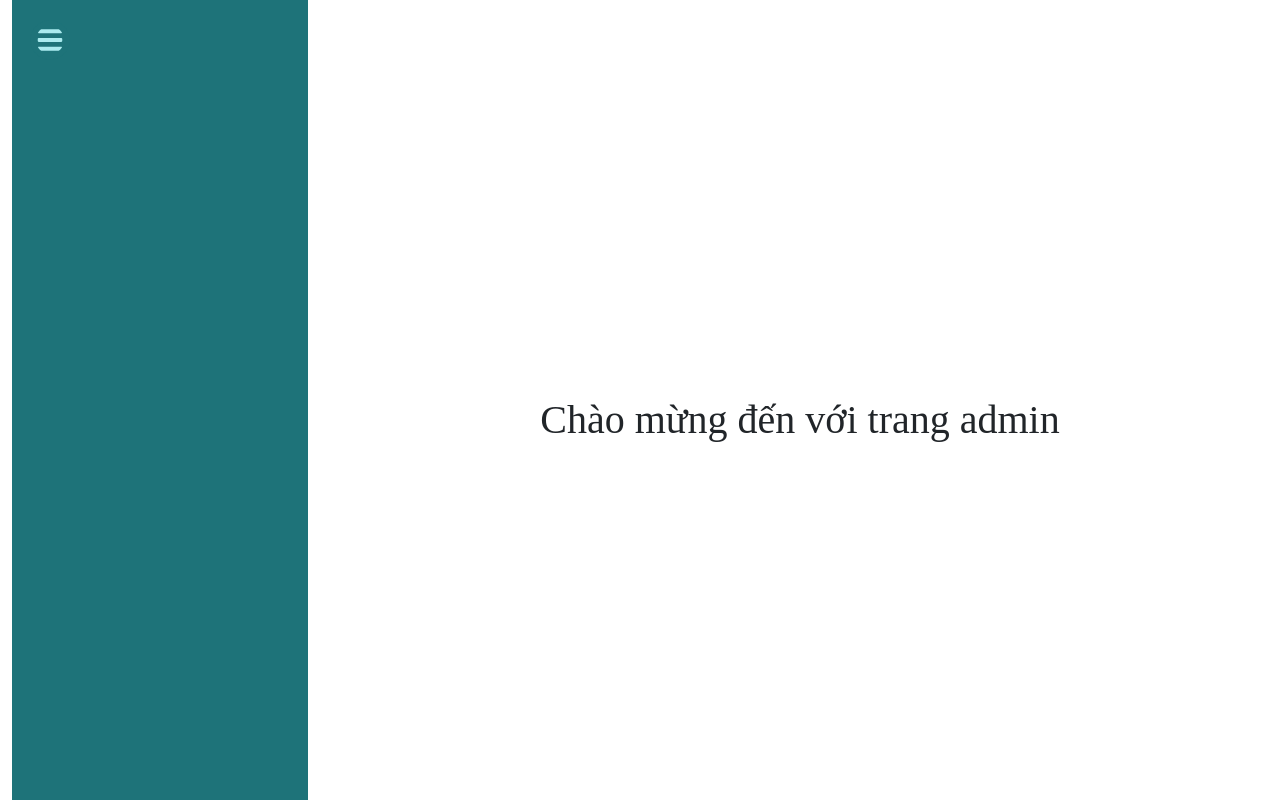
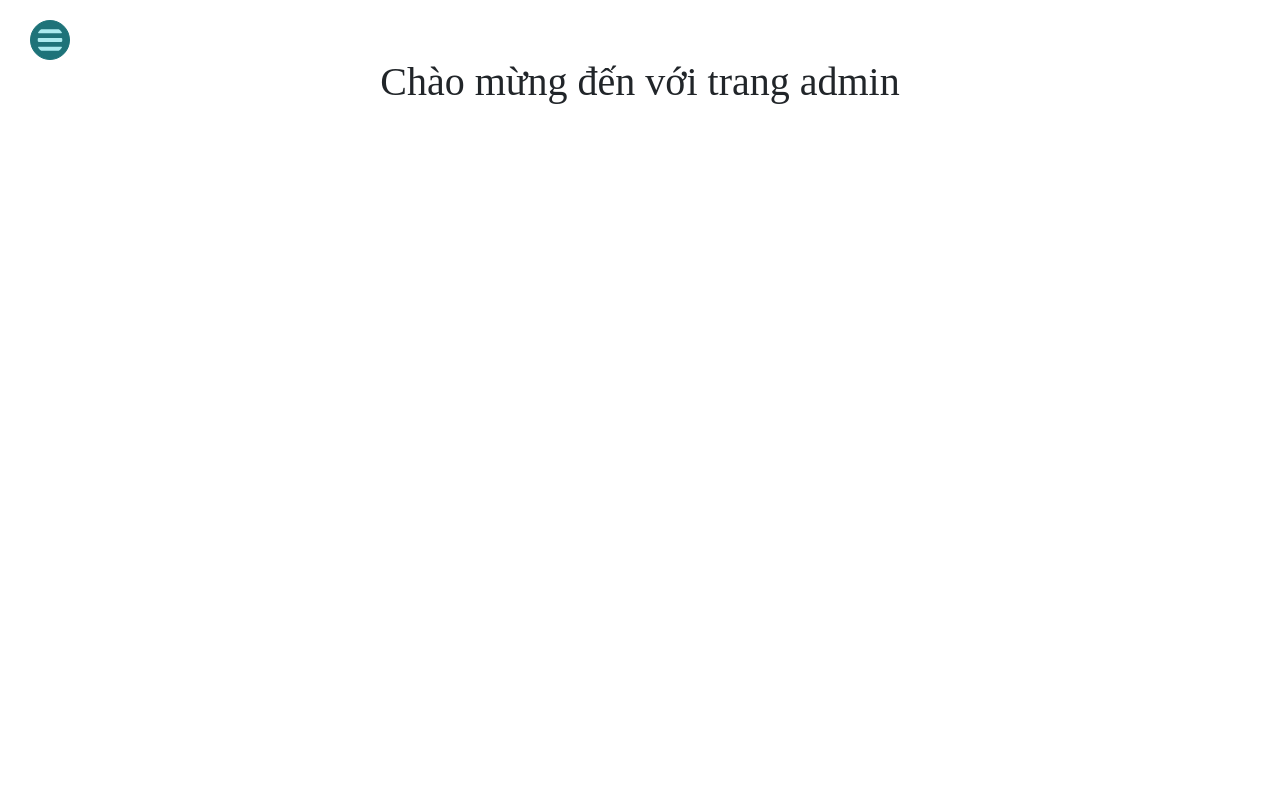
Before and after one commit to chaunguyen18/shop_perfume_2, a React (Create React App) app: page /admin-home in a window 1280 px wide. Both pictures are taken after a click on the icon 45 px from the left and 30 px from the top of the page. Built offline with nearby package versions, Linux system fonts and the light colour scheme.

Commit message:
update sidebar admin

```diff
--- a/src/App.css
+++ b/src/App.css
@@ -2258,7 +2258,8 @@ ul {
   justify-content: space-between;
 }
 
-.sidebar-admin .icon-close {
+/* Icon đóng sidebar */
+.sidebar-icon-close {
   font-size: 30px;
   cursor: pointer;
   position: absolute;
@@ -2274,7 +2275,8 @@ ul {
   margin-top: 30px;
 }
 
-.sidebar-admin .icon-menu {
+/* Icon menu khi sidebar ẩn */
+.sidebar-icon-menu {
   font-size: 40px;
   color: #abebef;
   position: fixed;
@@ -2286,9 +2288,10 @@ ul {
   border-radius: 50%;
   background-color: #1e7379;
   transition: all 0.3s ease-in-out;
-}
-
-.sidebar-admin .icon-menu:hover {
+  z-index: 1000;
+}
+
+.sidebar-icon-menu:hover {
   cursor: pointer;
   box-shadow: 6px 6px 15px rgba(171, 235, 239, 0.8);
 }
@@ -2316,3 +2319,8 @@ ul {
 .admin-content {
   padding: 10px;
 }
+
+/* Khi sidebar ẩn */
+.d-none {
+  display: none !important;
+}
--- a/src/Components/SidebarAdmin/index.js
+++ b/src/Components/SidebarAdmin/index.js
@@ -13,63 +13,46 @@ import { FaCopyright } from "react-icons/fa6";
 import { IoLogOut } from "react-icons/io5";
 import { useNavigate } from 'react-router-dom';
 
-const SidebarAdmin = () => {
-
-  const [isOpen, setIsOpen] = useState(true);
+const SidebarAdmin = ({ isOpen, toggleSidebar }) => {
   const navigate = useNavigate();
 
-  const handleLogout =() => {
+  const handleLogout = () => {
     localStorage.removeItem('token');
     localStorage.removeItem('user');
-
     navigate('/');
-
-  }
+  };
 
   return (
-    <div className='sidebar-admin'>
+    <>
+    {/* {!isOpen && <FaBars className='icon-menu' onClick={toggleSidebar} />} */}
+
+    <div className={`sidebar-admin ${isOpen ? 'show' : 'hide'}`}>
       {isOpen ? (
-        <div className=''>
-            <IoClose className='icon-close' onClick={() => setIsOpen(false)}/>
-            <h1 className='sidebar-title'>Quản lý</h1>
-            <div className='row sidebar-admin-content'>
-              <div className='sidebar-admin-content-action'>
-                <FaUserAlt className='mx-3 mb-1'/>Quản lý tài khoản
-              </div>
-              <div className='sidebar-admin-content-action'>
-                <FaUsers className='mx-3 mb-1'/>Quản lý khách hàng
-              </div>
-              <div className='sidebar-admin-content-action'>
-                <FaBox className='mx-3 mb-1'/>Quản lý sản phẩm
-              </div>
-              <div className='sidebar-admin-content-action'>
-                <GrSort className='mx-3 mb-1'/>Quản lý loại sản phẩm
-              </div>
-              <div className='sidebar-admin-content-action'>
-                <FaTruck className='mx-3 mb-1'/>Quản lý đơn hàng
-              </div>
-              <div className='sidebar-admin-content-action'>
-                <GrStorage className='mx-3 mb-1'/>Quản lý kho hàng
-              </div>
-              <div className='sidebar-admin-content-action'>
-                <FaChartSimple className='mx-3 mb-1'/>Thống kê
-              </div>
-              <div className='sidebar-admin-content-action'>
-                <TbReportAnalytics className='mx-3 mb-1'/>Báo cáo
-              </div>
-              <div className='sidebar-admin-content-action' onClick={handleLogout}>
-                <IoLogOut className='mx-3 mb-1'/>Đăng xuất
-              </div>
-            </div>
-            <div className='sidebar-admin-footer'>
-              <h5><FaCopyright className='mx-2 mb-1'/>Bản quyền thuộc về FADE Perfume 2025</h5>
-            </div>
+        <div>
+          <IoClose className='sidebar-icon-close' onClick={toggleSidebar} />
+          <h1 className='sidebar-title'>Quản lý</h1>
+          <div className='row sidebar-admin-content'>
+            <div className='sidebar-admin-content-action'><FaUserAlt className='mx-3 mb-1' />Quản lý tài khoản</div>
+            <div className='sidebar-admin-content-action'><FaUsers className='mx-3 mb-1' />Quản lý khách hàng</div>
+            <div className='sidebar-admin-content-action'><FaBox className='mx-3 mb-1' />Quản lý sản phẩm</div>
+            <div className='sidebar-admin-content-action'><GrSort className='mx-3 mb-1' />Quản lý loại sản phẩm</div>
+            <div className='sidebar-admin-content-action'><FaTruck className='mx-3 mb-1' />Quản lý đơn hàng</div>
+            <div className='sidebar-admin-content-action'><GrStorage className='mx-3 mb-1' />Quản lý kho hàng</div>
+            <div className='sidebar-admin-content-action'><FaChartSimple className='mx-3 mb-1' />Thống kê</div>
+            <div className='sidebar-admin-content-action'><TbReportAnalytics className='mx-3 mb-1' />Báo cáo</div>
+            <div className='sidebar-admin-content-action' onClick={handleLogout}><IoLogOut className='mx-3 mb-1' />Đăng xuất</div>
+          </div>
+          <div className='sidebar-admin-footer'>
+            <h5><FaCopyright className='mx-2 mb-1' />Bản quyền thuộc về FADE Perfume 2025</h5>
+          </div>
         </div>
       ) : (
-        <FaBars className='icon-menu' onClick={() => setIsOpen(true)}/>
+        <FaBars className='sidebar-icon-menu' onClick={toggleSidebar} />
       )}
     </div>
-  )
-}
 
-export default SidebarAdmin
+    </>
+  );
+};
+
+export default SidebarAdmin;
--- a/src/Pages/Account/index.js
+++ b/src/Pages/Account/index.js
@@ -10,6 +10,7 @@ import AddressCustomer from "../../Components/AddressCustomer";
 import OrderCustomer from "../../Components/OrderCustomer";
 import Header from "../../Components/Header";
 import Footer from "../../Components/Footer";
+import { IoExitOutline } from "react-icons/io5";
 
 
 const Account = () => {
@@ -122,6 +123,12 @@ const Account = () => {
             >
               <IoTicket /> Kho voucher
             </li>
+            <li
+              className="list-group-item"
+              onClick={() => navigate("/")}
+            >
+              <IoExitOutline /> Đăng xuất
+            </li>
           </ul>
         </div>
 
--- a/src/Pages/Admin/index.js
+++ b/src/Pages/Admin/index.js
@@ -1,21 +1,31 @@
-import React from 'react'
+import React, { useState } from 'react'
 import SidebarAdmin from '../../Components/SidebarAdmin'
+import { FaBars } from "react-icons/fa";
 
 const Admin = () => {
+  const [isSidebarOpen, setIsSidebarOpen] = useState(true);
+
   return (
-    <div>
-      <div className='container-fluid'>
-        <div className='row admin'>
-          <div className='col-md-3'>
-            <SidebarAdmin />
-          </div>
-          <div className='col-md-9 admin-content mt-5 d-flex justify-content-center align-items-center'>
+    <div className='container-fluid'>
+      <div className='row admin'>
+
+        <div className={isSidebarOpen ? 'col-md-3' : 'd-none'}>
+          <SidebarAdmin isOpen={isSidebarOpen} toggleSidebar={() => setIsSidebarOpen(!isSidebarOpen)} />
+        </div>
+
+
+        <div className={isSidebarOpen ? 'col-md-9' : 'col-md-12'}
+          style={{ transition: 'all 0.3s ease-in-out' }}>
+
+          {!isSidebarOpen && <FaBars className='sidebar-icon-menu' onClick={() => setIsSidebarOpen(true)} />}
+
+          <div className='admin-content mt-5 d-flex justify-content-center align-items-center'>
             <h1>Chào mừng đến với trang admin</h1>
           </div>
         </div>
       </div>
     </div>
-  )
-}
+  );
+};
 
-export default Admin
+export default Admin;
```
Also changed, not shown: server.js (+4 -3 lines).
